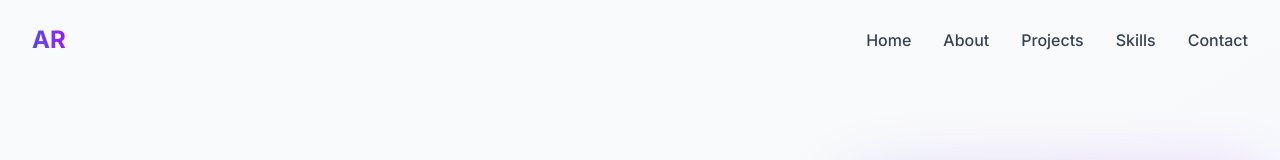
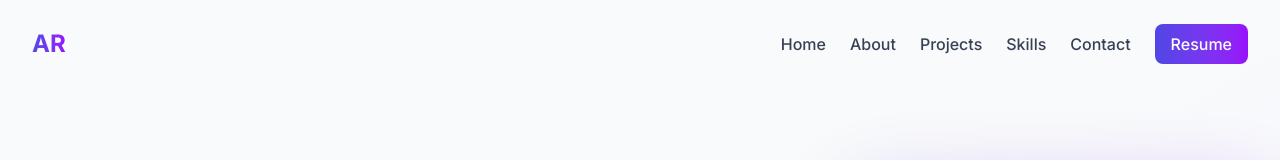
Before and after one commit to aporrva/Apoorva-Portfolio, a React (Vite) app: page / in a window 1280 px wide. Shown: the top 160 px of the page. Built offline with nearby package versions, Linux system fonts and the light colour scheme.

Commit message:
added resume

```diff
--- a/src/app/components/Navigation.tsx
+++ b/src/app/components/Navigation.tsx
@@ -27,7 +27,8 @@ export function Navigation() {
     { label: 'About', id: 'about' },
     { label: 'Projects', id: 'projects' },
     { label: 'Skills', id: 'skills' },
-    { label: 'Contact', id: 'contact' }
+    { label: 'Contact', id: 'contact' },
+    { label: 'Resume', pdf: '/pdfFolder/apoorva rawat resume.pdf' } // Resume button
   ];
 
   return (
@@ -49,13 +50,20 @@ export function Navigation() {
           </button>
 
           {/* Desktop Navigation */}
-          <div className="hidden md:flex items-center gap-8">
+          <div className="hidden md:flex items-center gap-6">
             {navItems.map((item) => (
               <button
-                key={item.id}
-                onClick={() => scrollToSection(item.id)}
-                className={`font-medium transition-colors hover:text-[#4F46E5] ${
-                  isScrolled ? 'text-[#111827]' : 'text-gray-700'
+                key={item.id || item.pdf}
+                onClick={() => {
+                  if (item.id) scrollToSection(item.id);
+                  else if (item.pdf) window.open(item.pdf, "_blank");
+                }}
+                className={`font-medium transition-colors ${
+                  item.pdf
+                    ? 'bg-gradient-to-r from-[#4F46E5] to-purple-600 text-white px-4 py-2 rounded-lg hover:scale-105 transform transition-transform'
+                    : isScrolled
+                    ? 'text-[#111827] hover:text-[#4F46E5]'
+                    : 'text-gray-700 hover:text-[#4F46E5]'
                 }`}
               >
                 {item.label}
@@ -83,9 +91,17 @@ export function Navigation() {
             <div className="flex flex-col gap-2 px-4">
               {navItems.map((item) => (
                 <button
-                  key={item.id}
-                  onClick={() => scrollToSection(item.id)}
-                  className="text-left px-4 py-3 text-[#111827] font-medium hover:bg-indigo-50 hover:text-[#4F46E5] rounded-[12px] transition-all"
+                  key={item.id || item.pdf}
+                  onClick={() => {
+                    if (item.id) scrollToSection(item.id);
+                    else if (item.pdf) window.open(item.pdf, "_blank");
+                    setIsMobileMenuOpen(false);
+                  }}
+                  className={`text-left px-4 py-3 font-medium rounded-[12px] transition-all ${
+                    item.pdf
+                      ? 'bg-gradient-to-r from-[#4F46E5] to-purple-600 text-white hover:scale-105 transform transition-transform'
+                      : 'text-[#111827] hover:bg-indigo-50 hover:text-[#4F46E5]'
+                  }`}
                 >
                   {item.label}
                 </button>
```
Also changed, not shown: 1 other file (tests, documents, lock files or other folders).
